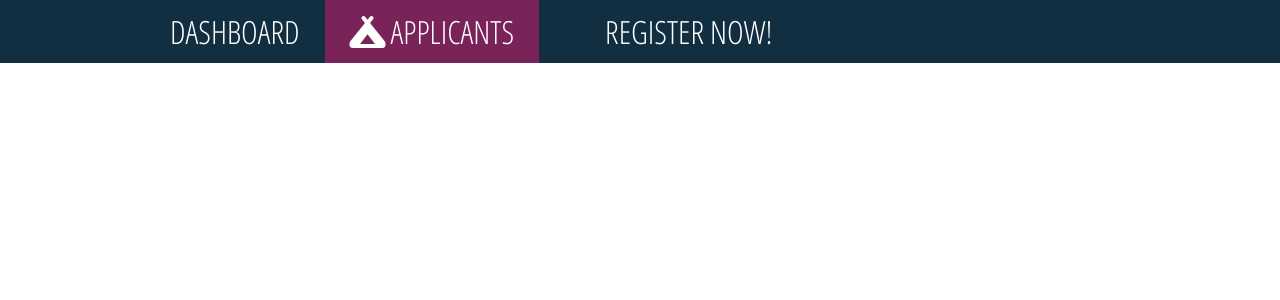
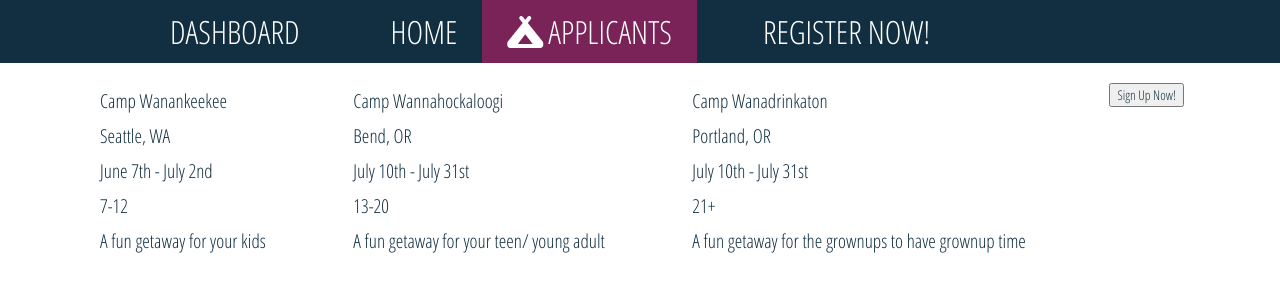
Before and after one commit to klwooster/tech-elevator, a Vue app in the folder vue/frontend/: page /camp-home in a window 1280 px wide. Shown: the top 300 px of the page. Built offline with nearby package versions, Linux system fonts and the light colour scheme; a web font is replaced by a local one.

Commit message:
very basic home page created and links to registration page

```diff
--- a/vue/frontend/src/components/Navigation.vue
+++ b/vue/frontend/src/components/Navigation.vue
@@ -5,6 +5,10 @@
                 <li>
                     <i class="fas fa-campground transparent"></i>
                     <router-link v-bind:to="{name: 'home'}">Dashboard</router-link>
+                </li>
+                <li>
+                    <i class="fas fa-campground transparent"></i>
+                    <router-link v-bind:to="{name: 'camphome'}">Home</router-link>
                 </li>
                 <li id="selected">
                     <i class="fas fa-campground transparent"></i>
--- a/vue/frontend/src/router.js
+++ b/vue/frontend/src/router.js
@@ -7,6 +7,7 @@ import Register from './views/Register.vue'
 import ApplicantList from './views/ApplicantList.vue'
 import ApplicantInfo from './views/ApplicantInfo.vue'
 import CampRegistration from './views/CampRegistration.vue'
+import CampHome from './views/CampHome.vue'
 
 Vue.use(Router)
 
@@ -70,6 +71,14 @@ const router = new Router({
             meta: {
                 requiresAuth: false
             }
+        },
+        {
+            path:"/camp-home",
+            name: "camphome",
+            component: CampHome,
+            meta: {
+                requiresAuth: false
+            }
         }
     ]
 })
--- /dev/null
+++ b/vue/frontend/src/views/CampHome.vue
@@ -0,0 +1,76 @@
+<template>
+  <div id="main">
+    <div class="row" v-for="camp in camps" v-bind:key="camp.name">
+        <p>{{camp.name}}</p>
+        <p>{{camp.location}}</p>
+        <p>{{camp.date}}</p>
+        <p>{{camp.ageRange}}</p>
+        <p>{{camp.description}}</p>
+        <!-- <p>{{camp.image}}</p> -->
+    </div>
+    <div>
+        <router-link v-bind:to="{name: 'campregistration'}">
+            <button>Sign Up Now!</button>
+        </router-link>
+    </div>
+  </div>
+</template>
+
+<script>
+
+export default {
+  name: 'camp-home',
+  components: {
+
+  },
+  data() {
+    return {
+        camps: [
+            {
+                'name': 'Camp Wanankeekee',
+                'location': 'Seattle, WA',
+                'date': 'June 7th - July 2nd',
+                'ageRange': '7-12',
+                'description': 'A fun getaway for your kids',
+                'image': ''
+            },
+            {
+                'name': 'Camp Wannahockaloogi',
+                'location': 'Bend, OR',
+                'date': 'July 10th - July 31st',
+                'ageRange': '13-20',
+                'description': 'A fun getaway for your teen/ young adult',
+                'image': ''
+            },
+            {
+                'name': 'Camp Wanadrinkaton',
+                'location': 'Portland, OR',
+                'date': 'July 10th - July 31st',
+                'ageRange': '21+',
+                'description': 'A fun getaway for the grownups to have grownup time',
+                'image': ''
+            }
+        ]
+
+
+    }
+
+  }
+};
+</script>
+
+<style scoped>
+   #main {
+            flex-basis: 85%;
+            width: 85%;
+            flex-shrink: 0;
+            flex-grow: 0;
+            padding: 20px 0px 20px 0px;
+            margin-left: auto;
+            margin-right: auto;
+            display: flex;
+            flex-direction: row;
+            flex-wrap: wrap;
+            justify-content: space-between;
+        }
+</style>
--- a/vue/frontend/src/views/CampRegistration.vue
+++ b/vue/frontend/src/views/CampRegistration.vue
@@ -11,7 +11,7 @@ import ApplicationDetails from '@/components/ApplicationDetails.vue'
 import ApplicantDetails from '@/components/ApplicantDetails.vue'
 
 export default {
-  name: 'applicant-info',
+  name: 'camp-registration',
   components: {
     ApplicationDetails,
     ApplicantDetails
```
Also changed, not shown: 1 other file (tests, documents, lock files or other folders).
